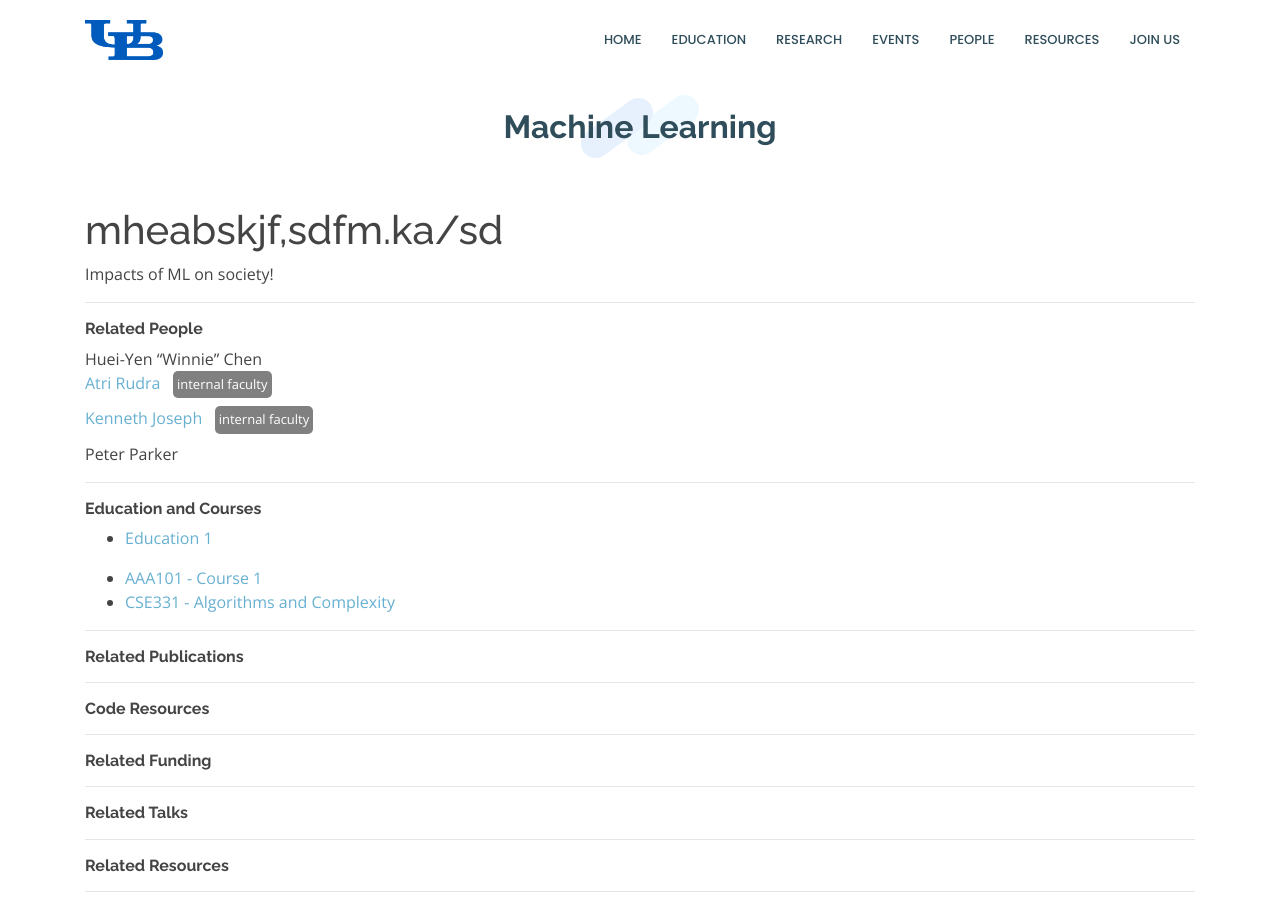
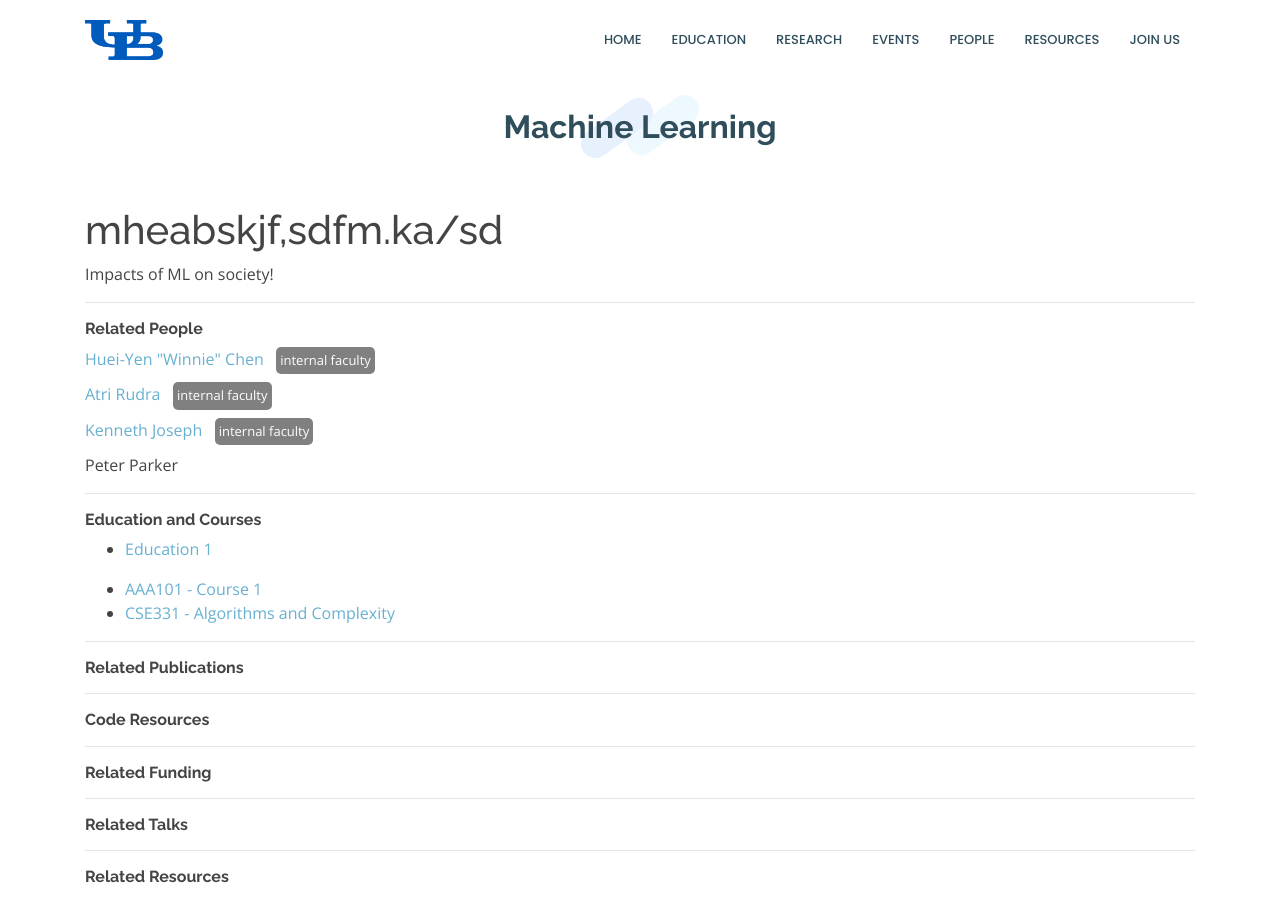
Before and after one commit to Mgeraci19/CS4SG.github.io, a Jekyll site: the page built from _research_projects/Machine Learning.md, in a window 1280 px wide and 900 px high. Built offline with Jekyll 4.4.1, drawn with Linux system fonts in a browser that asks for light colours.

Commit message:
Add files via upload

```diff
--- a/_research_projects/Machine Learning.md
+++ b/_research_projects/Machine Learning.md
@@ -2,7 +2,7 @@
 layout: research_project
 title: Machine Learning
 description: Innovating Breakthrough Solutions to Simplify Lives
-tagged_people: Huei-Yen “Winnie” Chen,Atri Rudra,Kenneth Joseph,Peter Parker
+tagged_people: Huei-Yen "Winnie" Chen,Atri Rudra,Kenneth Joseph,Peter Parker
 icon: <i class='bx bxs-network-chart' ></i>
 key: Machine Learning
 ---
```
